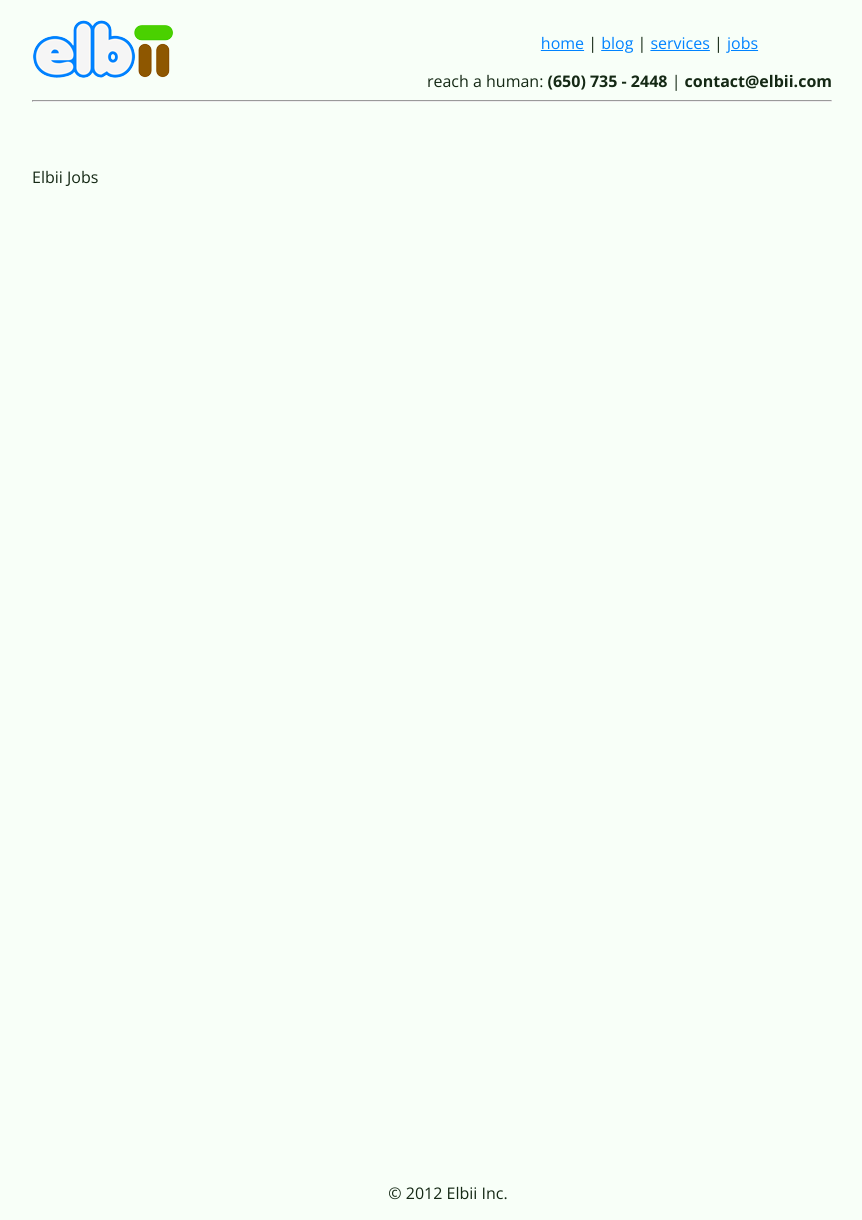
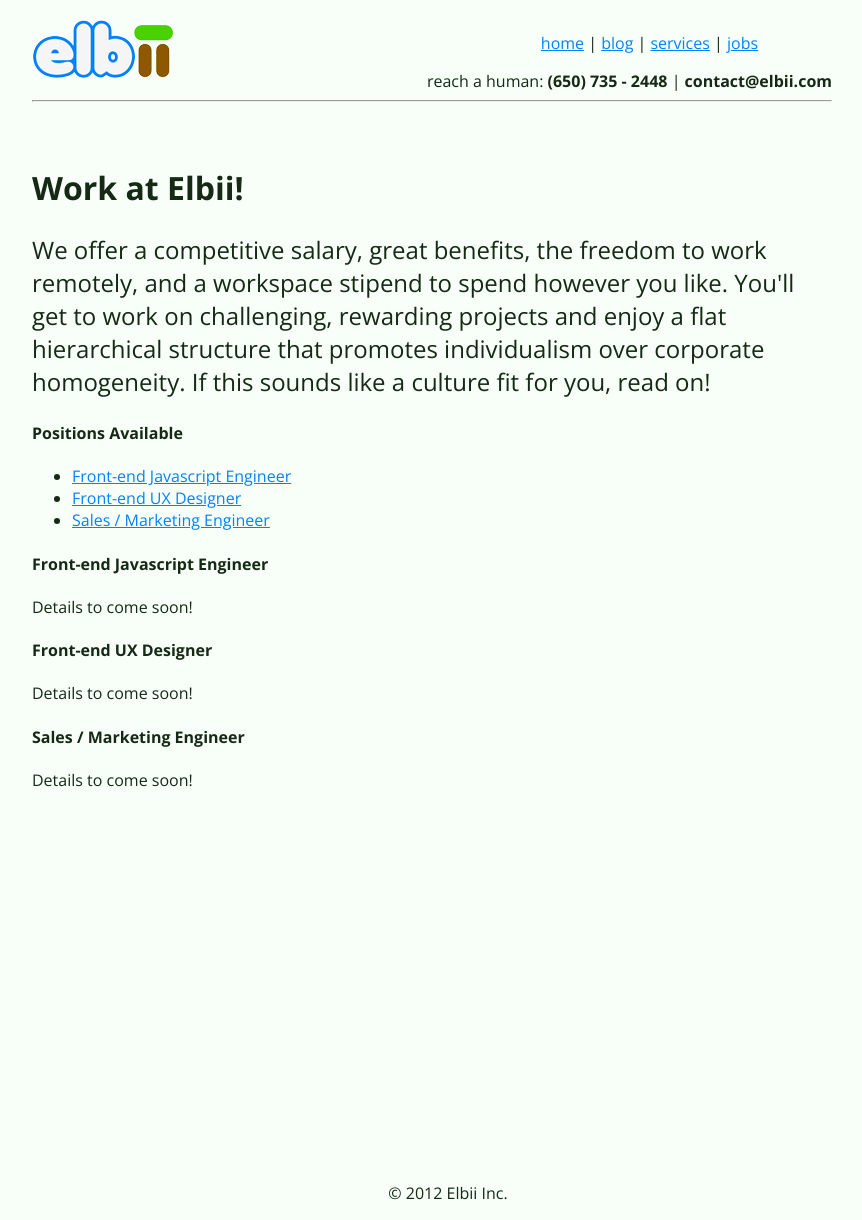
Before and after one commit to elbii/elbii.com, a Jekyll site: the page built from jobs.html, in a window 1280 px wide. Shown: the whole page, without its empty margins (208-1070 px from the left). Built offline with Jekyll 4.4.1, drawn with Linux system fonts in a browser that asks for light colours.

Commit message:
stubbed out job openings

```diff
--- a/jobs.html
+++ b/jobs.html
@@ -3,4 +3,30 @@
 title: Elbii Jobs
 ---
 
-Elbii Jobs
+<h1>Work at Elbii!</h1>
+
+<p class="lead">
+  We offer a competitive salary, great benefits, the freedom to work remotely, and a workspace stipend to spend however you like.
+  You'll get to work on challenging, rewarding projects and enjoy a flat hierarchical structure that promotes individualism over corporate homogeneity.
+  If this sounds like a culture fit for you, read on!
+</p>
+
+<h4>Positions Available</h4>
+<ul>
+  <li><a href="#front-end-engineer">Front-end Javascript Engineer</a></li>
+  <li><a href="#front-end-designer">Front-end UX Designer</a></li>
+  <li><a href="#sales-marketing-engineer">Sales / Marketing Engineer</a></li>
+</ul>
+
+
+<a name="front-end-engineer"></a>
+<h4>Front-end Javascript Engineer</h4>
+<p>Details to come soon!</p>
+
+<a name="front-end-designer"></a>
+<h4>Front-end UX Designer</h4>
+<p>Details to come soon!</p>
+
+<a name="sales-marketing-engineer"></a>
+<h4>Sales / Marketing Engineer</h4>
+<p>Details to come soon!</p>
```
